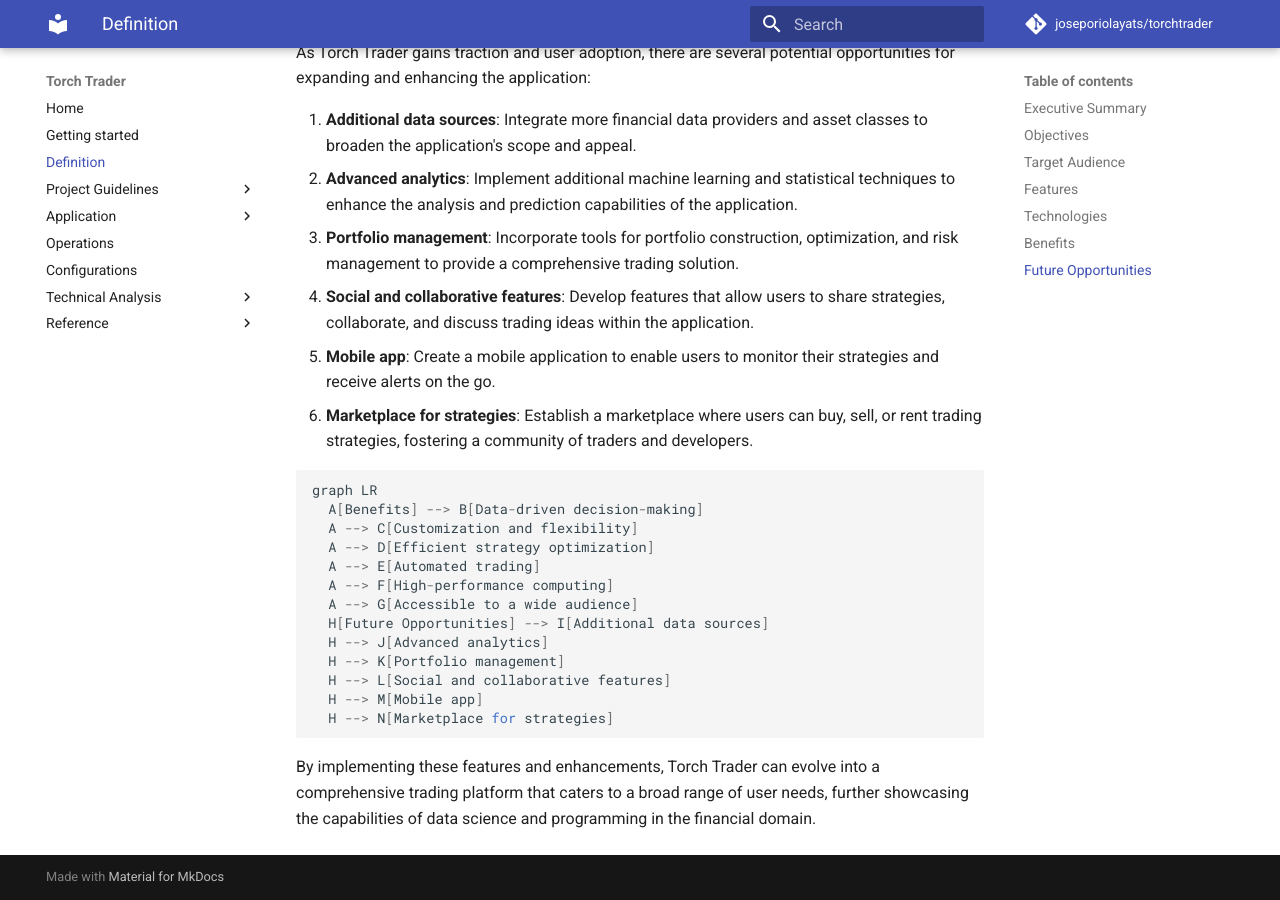
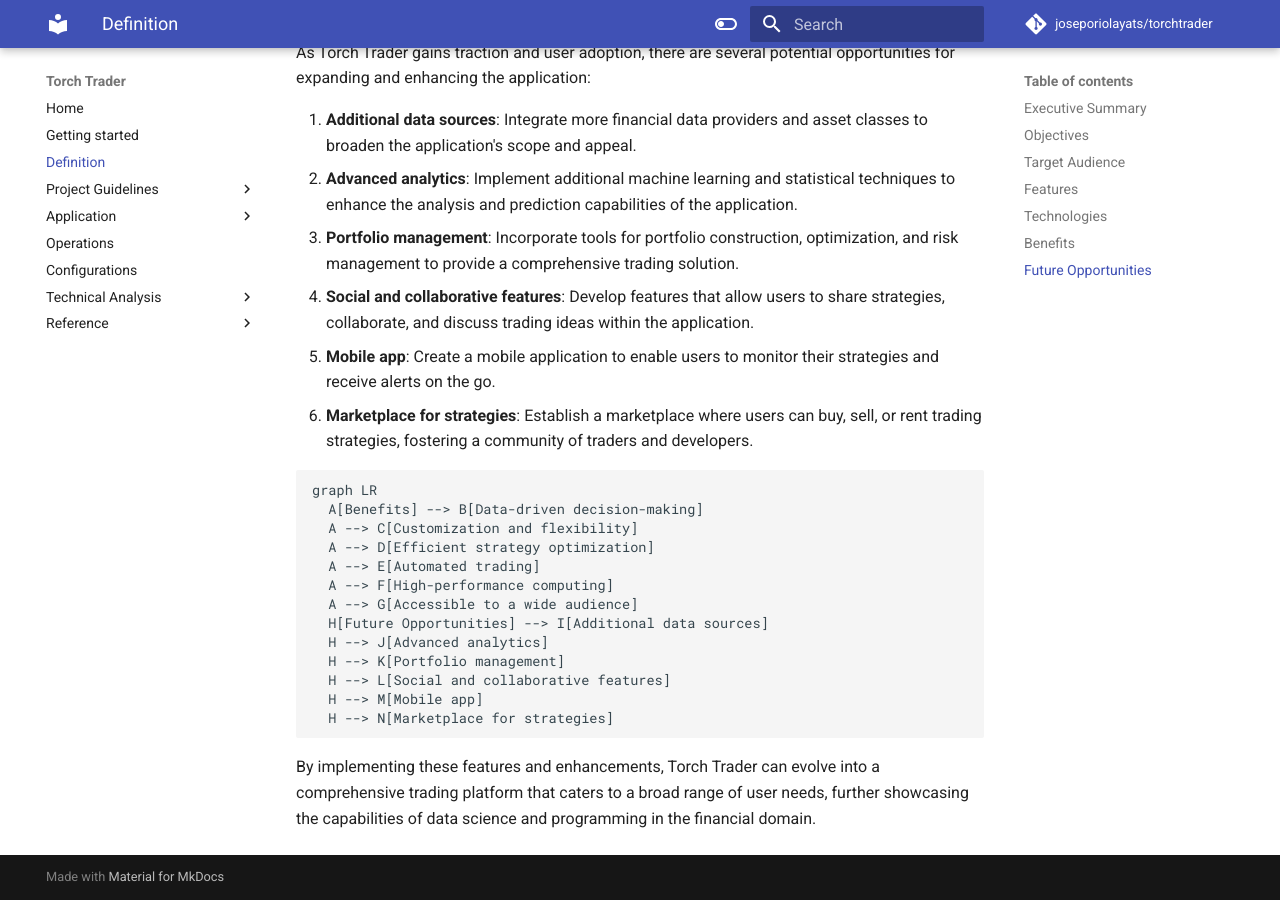
Before and after one commit to joseporiolayats/torchtrader, an MkDocs documentation site: the page built from docs/definition.md, in a window 1280 px wide and 900 px high, scrolled down 2922 px. Built offline with MkDocs 1.6.1 and Material for MkDocs 9.7.7, drawn with Linux system fonts in a browser that asks for light colours; comment, search, counter and statistics services are not loaded; some of the changed text lies outside the part shown.

Commit message:
pymdownx.superfences

```diff
--- a/mkdocs.yml
+++ b/mkdocs.yml
@@ -13,19 +13,43 @@
 # Configuration
 theme:
   name: material
+  palette:
+    - media: "(prefers-color-scheme: light)"
+      scheme: default
+      primary: indigo
+      accent: light-blue
+      toggle:
+        icon: material/toggle-switch-off-outline
+        name: Switch to dark mode
+    - media: "(prefers-color-scheme: dark)"
+      scheme: slate
+      primary: black
+      accent: deep orange
+      toggle:
+        icon: material/toggle-switch
+        name: Switch to light mode
+
+  pymdownx.superfences:
+    # make exceptions to highlighting of code:
+    custom_fences:
+      - name: mermaid
+        class: mermaid
+#        format: !!python/name:mermaid2.fence_mermaid
+        format: mermaid2.fence_mermaid
 
 # Extensions
 markdown_extensions:
   - admonition # alerts
-  - codehilite
-  - pymdownx.highlight
 
 # Plugins
 plugins:
   - search
   - mermaid2:
       arguments:
-        securityLevel: 'loose'
+        # test if its __palette_1 (dark) or __palette_2 (light)
+        # for mkdocs-material >=8.0.0
+        theme: |
+          ^(JSON.parse(__md_get("__palette").index == 1)) ? 'dark' : 'light'
   - autorefs
   - mkdocstrings:
       enabled: true
@@ -36,7 +60,8 @@
           paths: [src]
           options:
             show_source: false
-
+extra_javascript:
+  - extra/refresh_on_toggle_dark_light.js
 # Page tree
 nav:
   - Home: index.md
```
